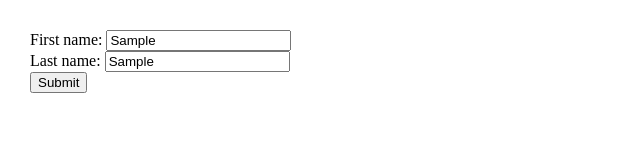
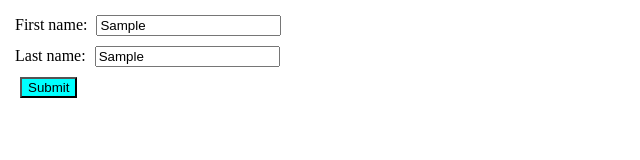
Before and after one commit to acciojob/form-login-misterKumar, a website: page main.html in a window 1280 px wide. Both pictures are taken after typing "Sample", "Sample" into the empty fields and a click on the input "Submit". Shown: the whole page, without its empty margins (0-640 px from the left). Drawn offline with Linux system fonts and the light colour scheme.

Commit message:
created a submission

```diff
--- a/main.html
+++ b/main.html
@@ -5,9 +5,7 @@
 <head>
 	<meta charset=utf-8 />
 		<title>Return first and last name from a form</title>
-		<style type="text/css">
-			body {margin: 30px;}
-		</style>
+
 	<link rel="stylesheet" href="styles.css">
 </head>
 
@@ -15,7 +13,7 @@
 	<form id="form1" >
 		First name: <input type="text" name="fname" required><br>
 		Last name: <input type="text" name="lname" required><br>
-		<input type="submit" value="Submit">
+		<input type="submit" value="Submit" id="submitButton">
 	</form>
 
     <script type="text/javascript" src="./script.js">
--- a/script.js
+++ b/script.js
@@ -6,6 +6,9 @@ function getFormvalue() {
 	alert(` First Name: ${first}\n Last Name: ${last}`);
 
 }
+document.getElementById('submitButton').addEventListener('click', function() {
+            this.classList.add('clicked');
+        });
 document.getElementById("form1").addEventListener('submit',function(ev){
 ev.preventDefault();
 	getFormvalue();
--- a/styles.css
+++ b/styles.css
@@ -1,4 +1,12 @@
 /*  your css code here. If applicable */
-button:active{
-	background-color: aqua;
-}
+ *{
+	 margin: 5px;
+ }
+#submitButton {
+            background-color: initial; /* or any other default background color */
+        }
+
+
+#submitButton.clicked {
+            background-color: aqua;
+        }
```
